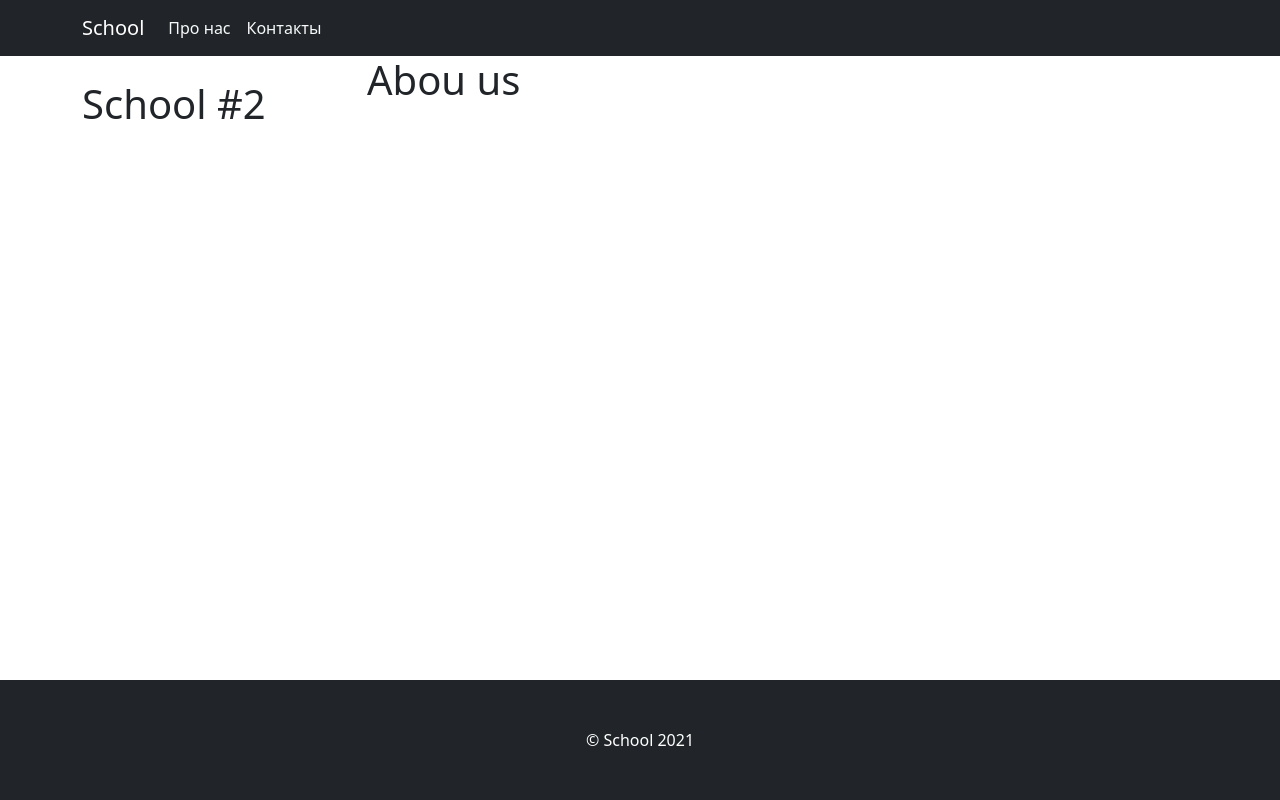
After one commit to svetaspeed/school-django, a Django app: page /about in a window 1280 px wide. The commit adds this page. Run offline with Django 3.2, Linux system fonts and the light colour scheme.

Commit message:
lesson 1

```diff
--- /dev/null
+++ b/school/mainapp/templates/about.html
@@ -0,0 +1,7 @@
+{% extends 'index.html' %}
+
+{% block content %}
+
+<h1>Abou us</h1>
+
+{% endblock content %}
--- a/school/mainapp/templates/index.html
+++ b/school/mainapp/templates/index.html
@@ -1,14 +1,61 @@
 <!DOCTYPE html>
-<html lang="en">
-<head>
-    <meta charset="UTF-8">
-    <title>Title</title>
+<html lang="ru">
+    <head>
+        <meta charset="utf-8" />
+        <meta name="viewport" content="width=device-width, initial-scale=1, shrink-to-fit=no" />
+        <meta name="description" content="" />
+        <meta name="author" content="" />
+        <title>School</title>
+        <!-- Favicon-->
+        <link rel="icon" type="image/x-icon" href="assets/favicon.ico" />
+        <link href="https://cdn.jsdelivr.net/npm/bootstrap@5.0.1/dist/css/bootstrap.min.css" rel="stylesheet" integrity="sha384-+0n0xVW2eSR5OomGNYDnhzAbDsOXxcvSN1TPprVMTNDbiYZCxYbOOl7+AMvyTG2x" crossorigin="anonymous">
+    </head>
+    <body>
+        <!-- Navigation-->
+        <nav class="navbar navbar-expand-lg navbar-dark bg-dark">
+            <div class="container">
+                <a class="navbar-brand" href="#">School</a>
+                <button class="navbar-toggler" type="button" data-toggle="collapse" data-target="#navbarResponsive" aria-controls="navbarResponsive" aria-expanded="false" aria-label="Toggle navigation"><span class="navbar-toggler-icon"></span></button>
+                <div class="collapse navbar-collapse" id="navbarResponsive">
 
-    <link href="https://cdn.jsdelivr.net/npm/bootstrap@5.0.2/dist/css/bootstrap.min.css" rel="stylesheet" integrity="sha384-EVSTQN3/azprG1Anm3QDgpJLIm9Nao0Yz1ztcQTwFspd3yD65VohhpuuCOmLASjC" crossorigin="anonymous">
-</head>
-<body>
+                    <ul class="navbar-nav">
+
+                        <li>
+                            <a href="#" class="nav-link text-light">Про нас</a>
+                        </li>
+                        <li>
+                            <a href="#" class="nav-link text-light">Контакты</a>
+                        </li>
+
+                    </ul>
+                </div>
+            </div>
+        </nav>
+        <!-- Page Content-->
+        <div class="container">
+            <div class="row">
+                <div class="col-lg-3">
+                    <h1 class="my-4">School #2</h1>
+                    <div class="list-group"></div>
+                </div>
 
 
+                <div class="col-lg-9">
+{% block content %}
+
+<h4>pew pew</h4>
+
+{% endblock content %}
+
+
+<!-- Footer-->
+<footer class="fixed-bottom py-5 bg-dark">
+    <div class="container"><p class="m-0 text-center text-white">&copy; School 2021</p></div>
+</footer>
+<!-- Bootstrap core JS-->
+<script src="https://code.jquery.com/jquery-3.5.1.slim.min.js"></script>
+<script src="https://cdn.jsdelivr.net/npm/bootstrap@4.6.0/dist/js/bootstrap.bundle.min.js"></script>
+<script src="https://cdn.jsdelivr.net/npm/bootstrap@5.0.1/dist/js/bootstrap.bundle.min.js" integrity="sha384-gtEjrD/SeCtmISkJkNUaaKMoLD0//ElJ19smozuHV6z3Iehds+3Ulb9Bn9Plx0x4" crossorigin="anonymous"></script>
 
 </body>
 </html>
--- a/school/mainapp/urls.py
+++ b/school/mainapp/urls.py
@@ -1,7 +1,9 @@
-from django.contrib import admin
-from django.urls import path, include
+from django.urls import path
+from . import views
+
 
 urlpatterns = [
-    path('admin/', admin.site.urls),
-    path('', include('main.urls'))
+    path('', views.index),
+    path('about', views.about),
+    path('feedback', views.feedback)
 ]
--- a/school/mainapp/views.py
+++ b/school/mainapp/views.py
@@ -1,3 +1,11 @@
 from django.shortcuts import render
 
-# Create your views here.
+
+def index(request):
+    return render(request, 'index.html')
+
+def about(request):
+    return render(request, 'about.html')
+
+def feedback(request):
+    return render(request, 'feedback.html')
--- a/school/school/urls.py
+++ b/school/school/urls.py
@@ -3,5 +3,5 @@ from django.urls import path, include
 
 urlpatterns = [
     path('admin/', admin.site.urls),
-    path('', include('main.urls'))
+    path('', include('mainapp.urls'))
 ]
```
Also changed, not shown: school/mainapp/templates/gallery.html (deleted, +0 -10 lines).
